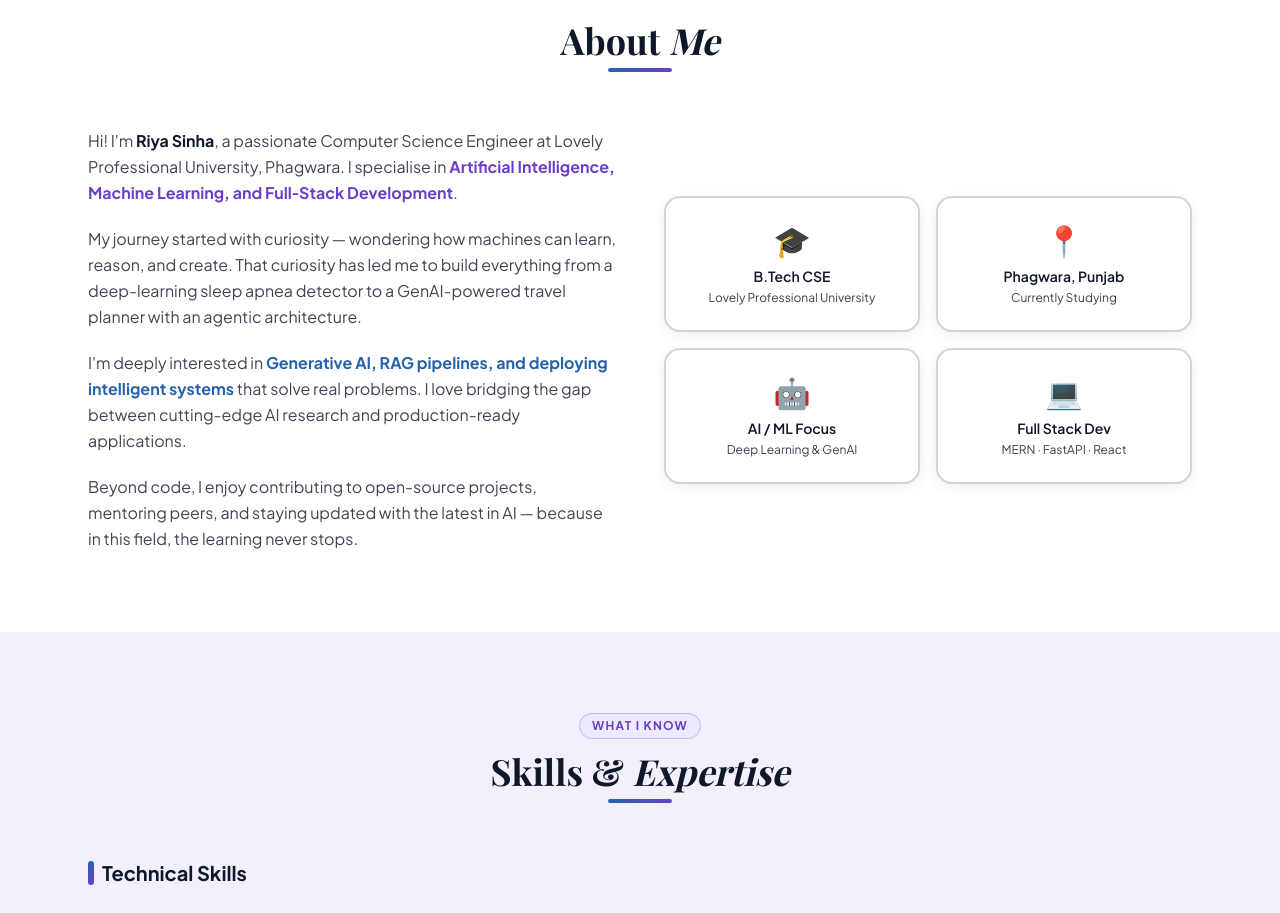
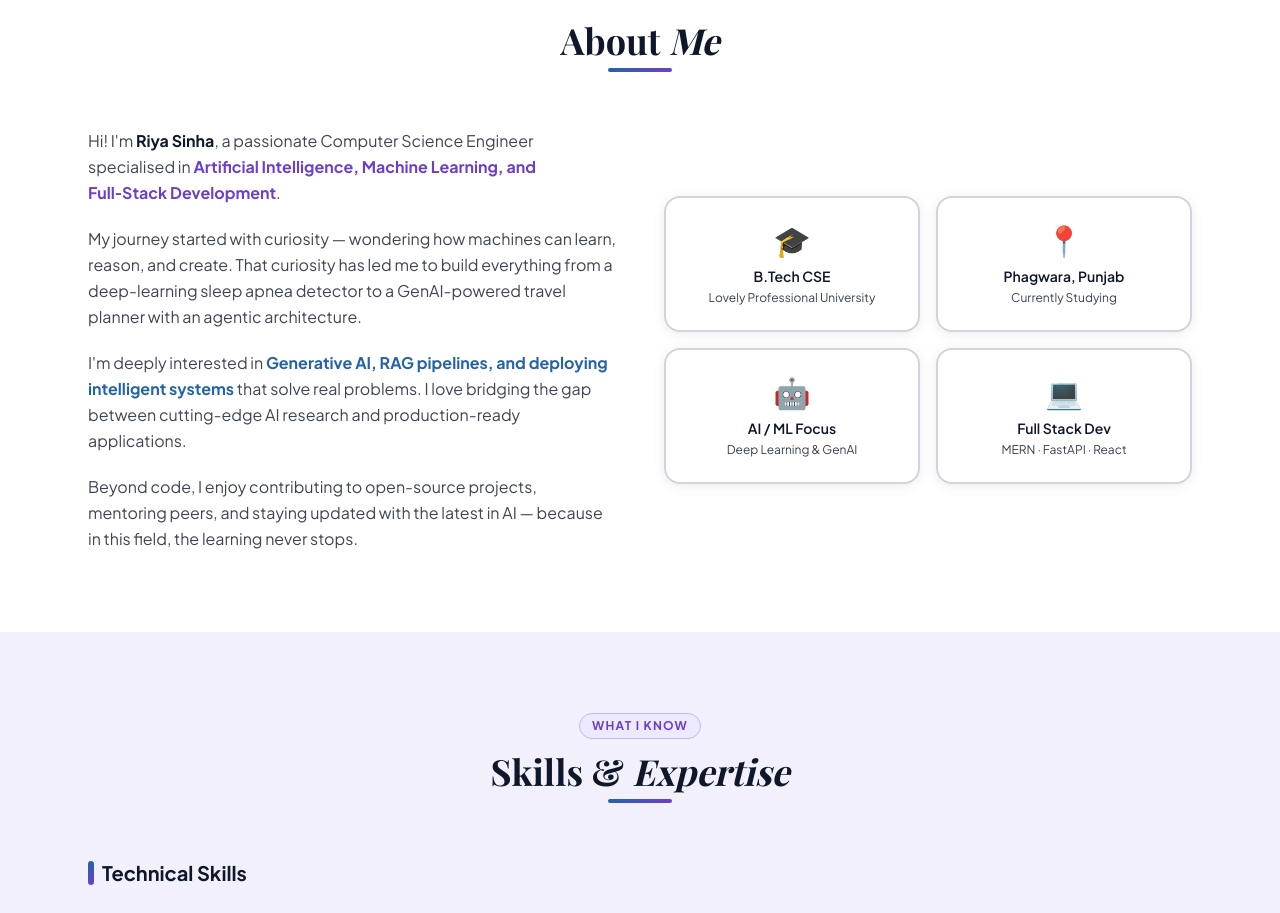
Before and after one commit to Riyasinha-01/Portfolio, a React (Vite) app: page / in a window 1280 px wide. Shown: the part 860-1773 px from the top of the page. Built offline with nearby package versions, Linux system fonts and the light colour scheme; a web font is replaced by a local one.

Commit message:
Correct spelling of 'specialise' to 'specialized'

```diff
--- a/src/components/About.jsx
+++ b/src/components/About.jsx
@@ -40,7 +40,7 @@ export default function About() {
           >
             <p>
               Hi! I&apos;m <strong className="text-brand-dark">Riya Sinha</strong>, a passionate Computer Science
-              Engineer at Lovely Professional University, Phagwara. I specialise in
+              Engineer specialised in
               <strong className="text-brand-accent"> Artificial Intelligence, Machine Learning, and Full‑Stack Development</strong>.
             </p>
             <p>
```
